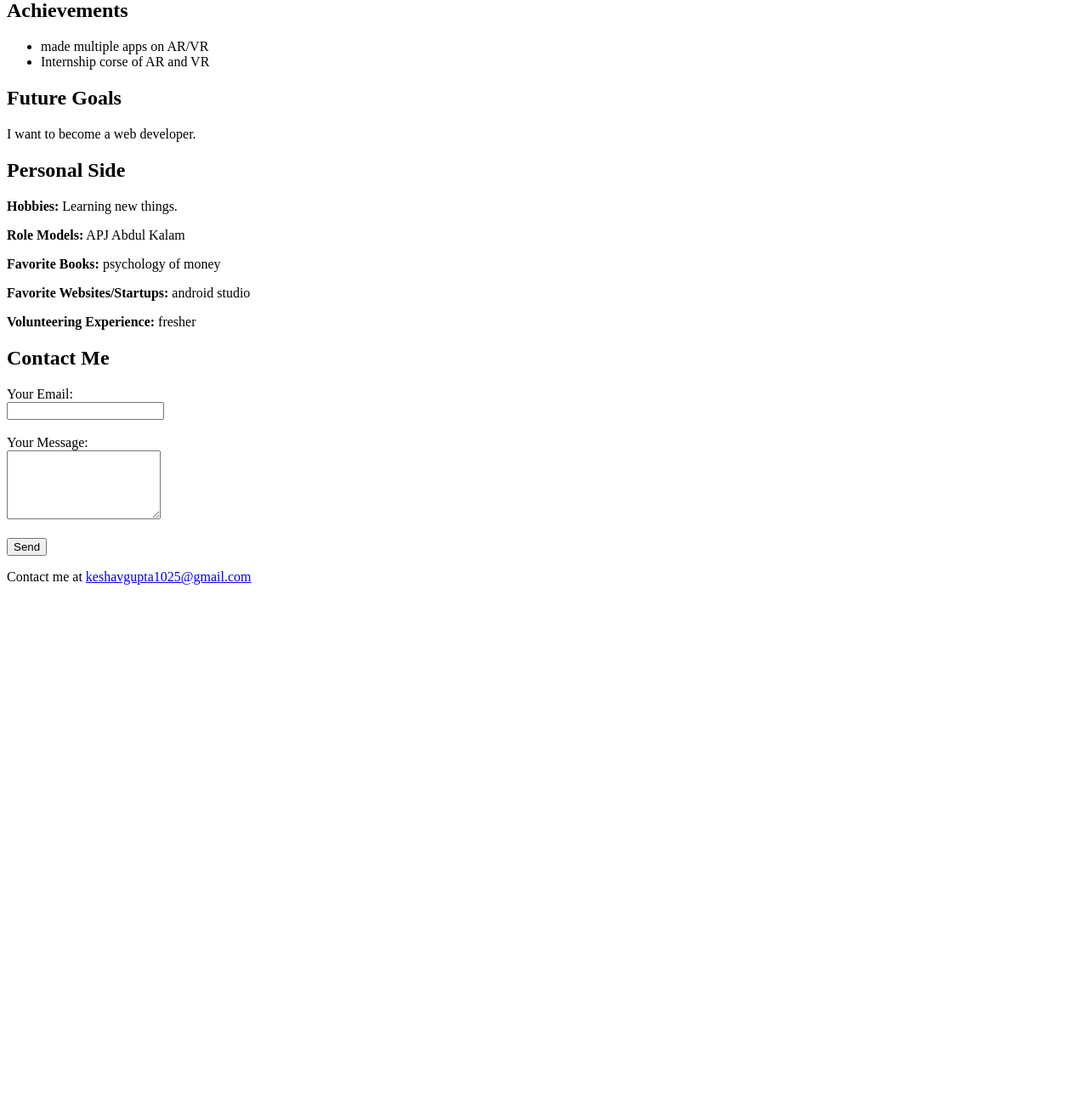
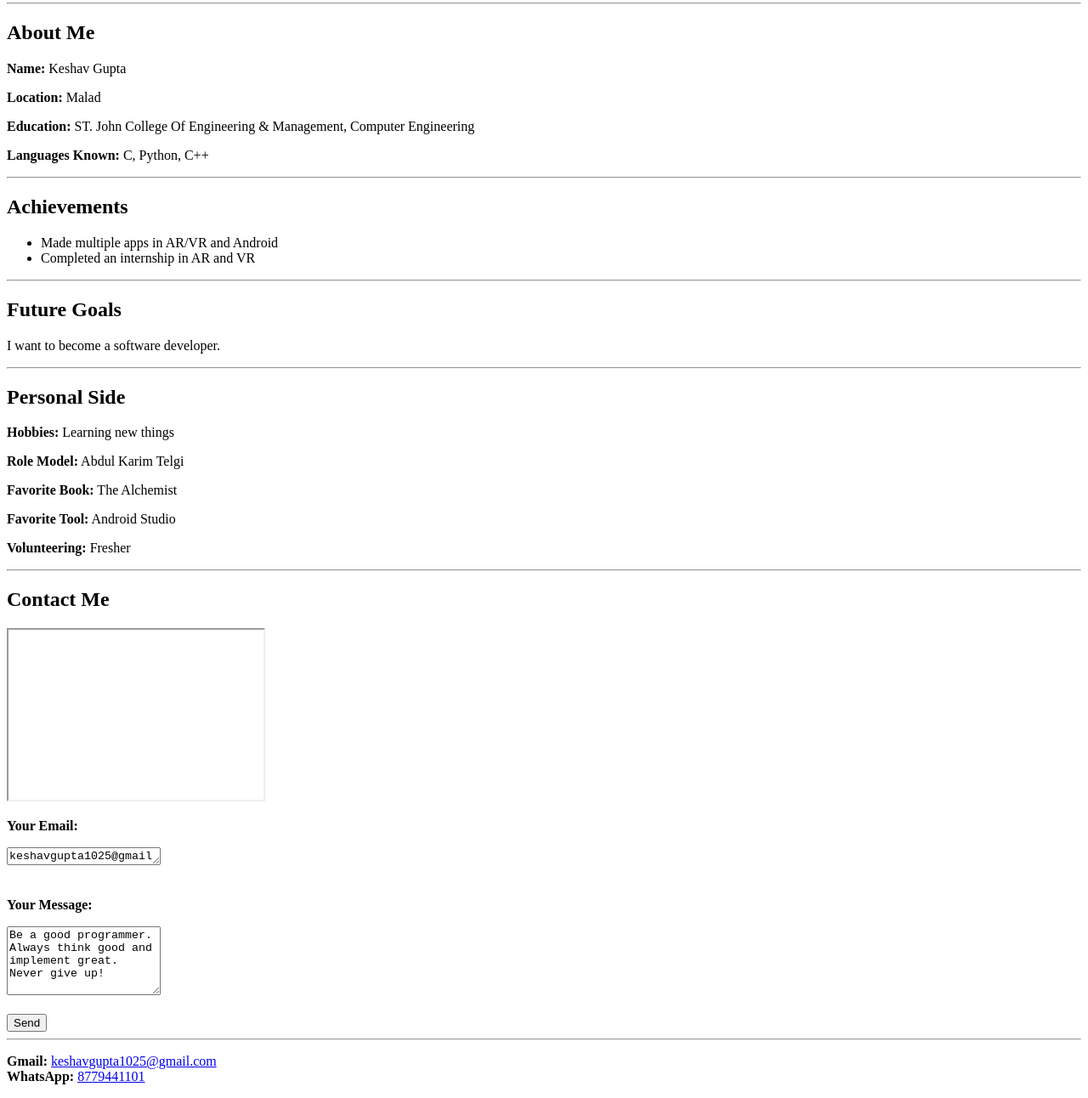
Before and after one commit to Keshav-web25/Keshav-web25.github.io, a plain HTML site: page index.html in a window 1280 px wide. Shown: the part 750-2042 px from the top of the page at 85% size. Before the commit the page ends 1454 px from the top, so only its background shows below. Drawn offline with Linux system fonts and the light colour scheme; grey boxes are pictures that could not be loaded.

Commit message:
Update index.html

```diff
--- a/index.html
+++ b/index.html
@@ -1,13 +1,13 @@
 <!DOCTYPE html>
 <html lang="en">
 <head>
-    <meta charset="UTF-8">
-    <meta name="viewport" content="width=device-width, initial-scale=1.0">
-    <title>My Portfolio</title>
-    <link rel="stylesheet" href="style.css"> <!-- Link to external CSS -->
+  <meta charset="UTF-8" />
+  <meta name="viewport" content="width=device-width, initial-scale=1.0"/>
+  <title>Keshav's Portfolio</title>
 </head>
 <body>
-    <nav class="navbar">
+
+  <nav>
     <ul>
       <li><a href="#welcome">Welcome</a></li>
       <li><a href="#about">About Me</a></li>
@@ -18,72 +18,88 @@
     </ul>
   </nav>
 
+  <hr>
 
-
-    <div class="container">
-        <header class="hero">
+  <header>
     <h1>Welcome to My Portfolio</h1>
-            <p>Hi, I'm Keshav Gupta. Explore my journey and aspirations!</p>
+    <p><strong>Hi, I'm Keshav Gupta</strong>. Explore my journey and aspirations!</p>
   </header>
 
-        <section id="welcome" class="section">
+  <section id="welcome">
     <h2>Welcome</h2>
-            <div class="media">
-                <img width="300" height="150" src="keshav-photo.jpg" alt="Your Photo" class="profile-photo">
-<iframe width="300" height="250" src="https://www.youtube.com/embed/1tq1rm_uLXU" title="WHY NOT YOU? - Powerful Motivational Speech 2025 | Marcus A. Taylor" frameborder="0" allow="accelerometer; autoplay; clipboard-write; encrypted-media; gyroscope; picture-in-picture; web-share" referrerpolicy="strict-origin-when-cross-origin" allowfullscreen></iframe>
-            </div>
+    <img src="keshav-photo.jpg" alt="Your Photo" width="200">
+    <br><br>
+    <iframe width="300" height="300" src="https://www.youtube.com/embed/h6vDPKtk804"
+      title="Motivational Video" frameborder="0" allowfullscreen></iframe>
   </section>
 
-        <section id="about" class="section">
+  <hr>
+
+  <section id="about">
     <h2>About Me</h2>
     <p><strong>Name:</strong> Keshav Gupta</p>
     <p><strong>Location:</strong> Malad</p>
-            <p><strong>Education:</strong> ST. John College Of Engineering & management Branch is computer Engineering</p>
-            <p><strong>Languages Known:</strong> c  python c++ language</p>
+    <p><strong>Education:</strong> ST. John College Of Engineering & Management, Computer Engineering</p>
+    <p><strong>Languages Known:</strong> C, Python, C++</p>
   </section>
 
-        <section id="achievements" class="section">
+  <hr>
+
+  <section id="achievements">
     <h2>Achievements</h2>
     <ul>
-                <li>made multiple apps on AR/VR </li>
-                <li>Internship corse of AR and VR</li>
-
+      <li>Made multiple apps in AR/VR and Android</li>
+      <li>Completed an internship in AR and VR</li>
     </ul>
   </section>
 
-        <section id="goals" class="section">
+  <hr>
+
+  <section id="goals">
     <h2>Future Goals</h2>
-            <p>I want to become a web developer.</p>
+    <p>I want to become a software developer.</p>
   </section>
 
-        <section id="personal" class="section">
+  <hr>
+
+  <section id="personal">
     <h2>Personal Side</h2>
-            <p><strong>Hobbies:</strong> Learning new things.</p>
-            <p><strong>Role Models:</strong> APJ Abdul Kalam</p>
-            <p><strong>Favorite Books:</strong> psychology of money</p>
-            <p><strong>Favorite Websites/Startups:</strong> android studio</p>
-            <p><strong>Volunteering Experience:</strong> fresher</p>
+    <p><strong>Hobbies:</strong> Learning new things</p>
+    <p><strong>Role Model:</strong> Abdul Karim Telgi</p>
+    <p><strong>Favorite Book:</strong> The Alchemist</p>
+    <p><strong>Favorite Tool:</strong> Android Studio</p>
+    <p><strong>Volunteering:</strong> Fresher</p>
   </section>
-<section id="contact" class="section">
+
+  <hr>
+
+  <section id="contact">
     <h2>Contact Me</h2>
+    <iframe width="300" height="200" src="https://www.google.com/maps?q=Palghar,+Maharashtra,+India&output=embed"></iframe>
+
     <form action="https://formspree.io/f/xkgrevyy" method="POST">
-        <label for="email">Your Email:</label><br>
-        <input type="email" name="email" id="email" required><br><br>
+      <p><strong>Your Email:</strong></p>
+      <textarea name="email" rows="1" required>keshavgupta1025@gmail.com</textarea><br><br>
 
-        <label for="message">Your Message:</label><br>
-        <textarea name="message" id="message" rows="5" required></textarea><br><br>
-
-        <!-- You can add more form fields here if needed -->
+      <p><strong>Your Message:</strong></p>
+      <textarea name="message" rows="5" required>
+Be a good programmer. Always think good and implement great. Never give up!
+      </textarea><br><br>
 
       <button type="submit">Send</button>
     </form>
   </section>
 
+  <hr>
 
+  <footer>
+    <p>
+      <strong>Gmail:</strong>
+      <a href="mailto:keshavgupta1025@gmail.com">keshavgupta1025@gmail.com</a><br>
+      <strong>WhatsApp:</strong>
+      <a href="https://wa.me/8779441101">8779441101</a>
+    </p>
+  </footer>
 
-        <footer class="footer">
-            <p>Contact me at <a href="mailto:jainharsh1845@gamil.com">keshavgupta1025@gmail.com</a></p>
-        </footer>
-    </div>
 </body>
 </html>
```
Lines whose indentation alone changed are shown as unchanged.
